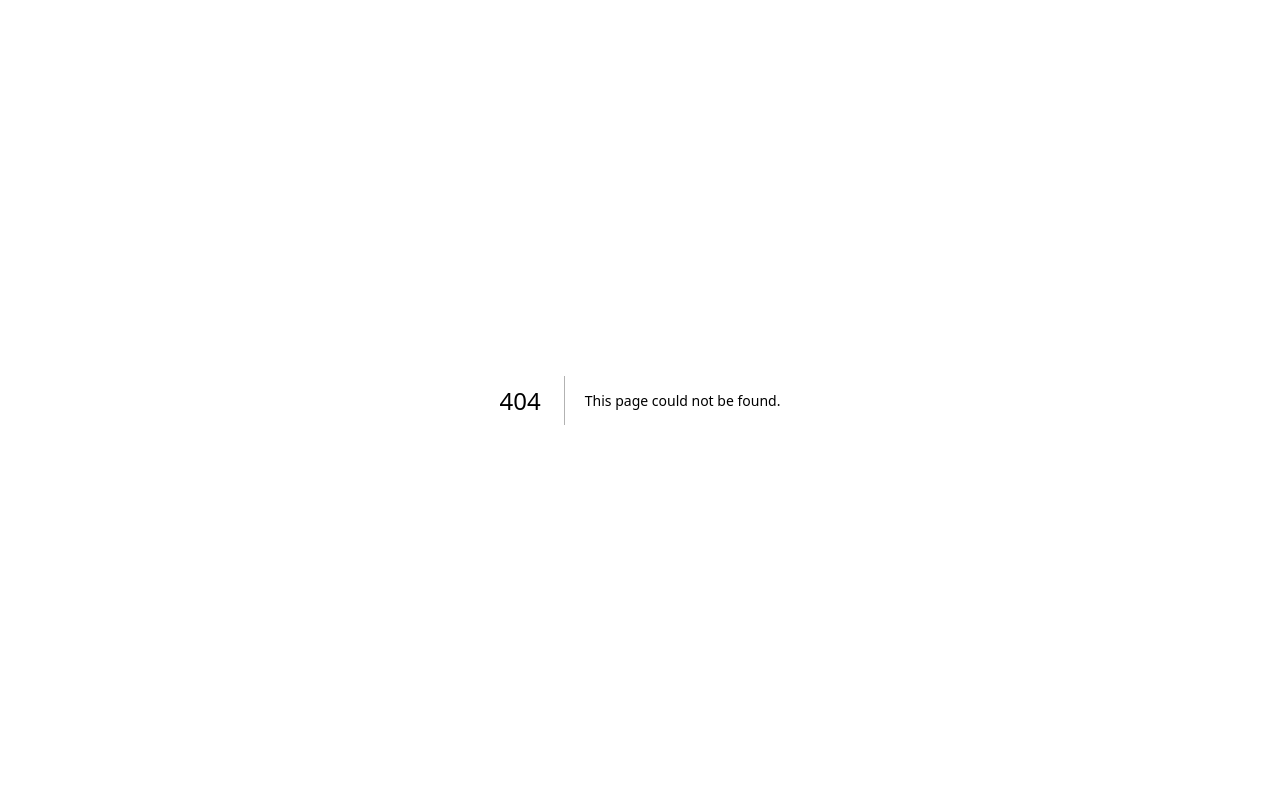
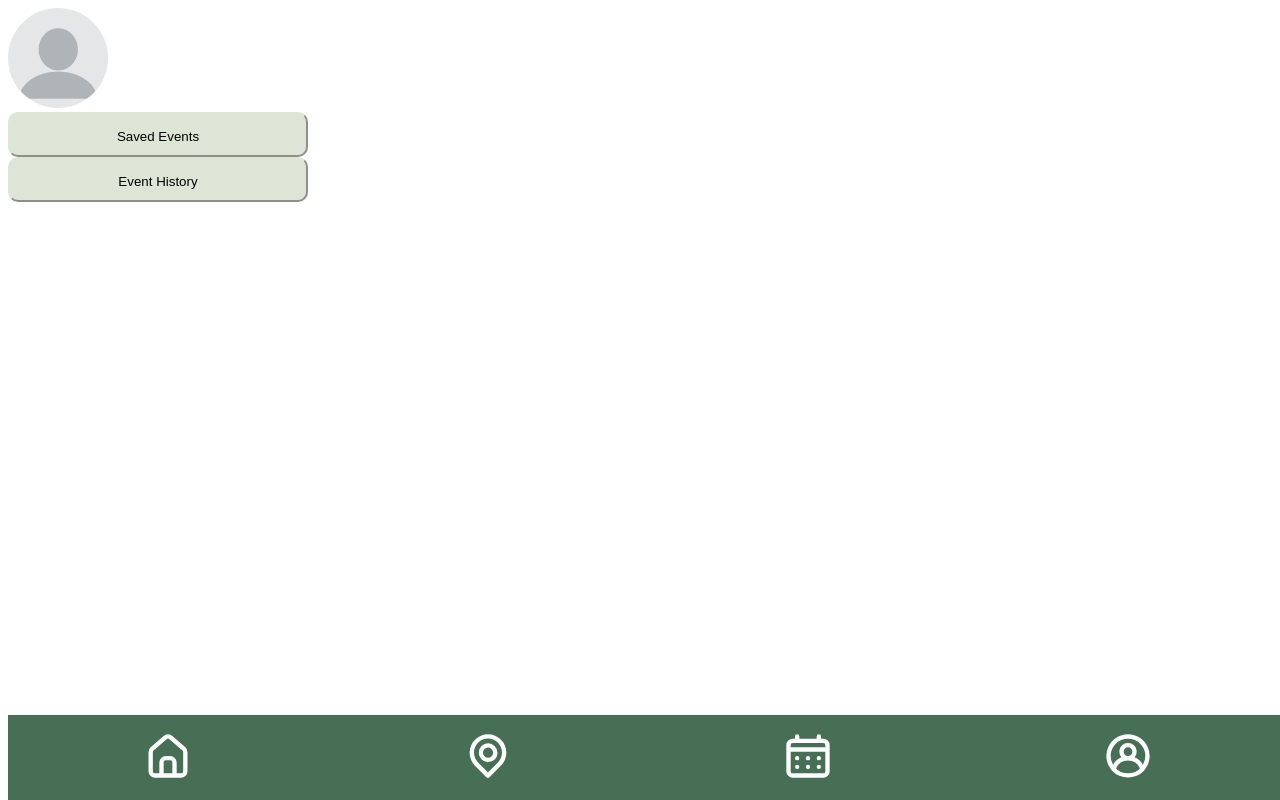
Before and after one commit to kianaamini1/ECO-Findr, a Next.js app: page /Profile in a window 1280 px wide. Before the commit this address had no page. Built offline with nearby package versions, Linux system fonts and the light colour scheme.

Commit message:
making profile buttons

```diff
--- /dev/null
+++ b/components/LargeButton/LargeButton.module.css
@@ -0,0 +1,17 @@
+.largeButton {
+    padding: 15px 40px;
+    cursor: pointer;
+    border-radius: 10px;
+    background-color: var(--paleGreen);
+    border-color: var(--paleGreen);
+    color: var(--black);
+    transition: background-color 0.3s ease, color 0.3s ease, box-shadow 0.3s ease;
+    width: 300px;
+    height: 45px;
+  }
+
+  .largeButton:hover {
+    background-color: var(--lightGreen);
+    color: var(--black);
+    box-shadow: 0 6px 10px rgba(0, 0, 0, 0.2);
+  }
--- /dev/null
+++ b/components/LargeButton/index.js
@@ -0,0 +1,12 @@
+import React from 'react';
+import styles from './LargeButton.module.css';
+
+const LargeButton = ({ className, text }) => {
+  return (
+    <button className={`${styles.largeButton} ${className}`}>
+      {text}
+    </button>
+  );
+};
+
+export default LargeButton;
--- a/components/Navigation/index.js
+++ b/components/Navigation/index.js
@@ -27,19 +27,19 @@
           <UilEstate className={styles.icon} />
         </button>
       </Link>
-      <Link href="/Page-Home">
+      <Link href="/Map">
         <button
           className={
-            selectedButton === "location"
+            selectedButton === "map"
               ? styles.selectedButton
               : styles.button
           }
-          onClick={() => handleButtonClick("location")}
+          onClick={() => handleButtonClick("map")}
         >
           <UilLocationPoint className={styles.icon} />
         </button>
       </Link>
-      <Link href="/Page-Home">
+      <Link href="/Calendar">
         <button
           className={
             selectedButton === "calender"
@@ -51,7 +51,7 @@
           <UilSchedule className={styles.icon} />
         </button>
       </Link>
-      <Link href="/Quiz">
+      <Link href="/Profile">
         <button
           className={
             selectedButton === "profile" ? styles.selectedButton : styles.button
--- a/pages/Page-Home.js
+++ b/pages/Page-Home.js
@@ -38,6 +38,7 @@
       <Cards title="Tree Planting" imgSrc="/images/tree-planting.jpeg" alt="tree-planting"/>
       <Cards title="Picnic" imgSrc="/images/picnic.jpeg" alt="picnic"/>
       </div>
+
       <NavigationBar/>
 
       </main>
--- /dev/null
+++ b/pages/Profile.js
@@ -0,0 +1,33 @@
+import Head from "next/head";
+import LargeButton from '@/components/LargeButton';
+import React from 'react';
+import { NavigationBar } from "@/components/Navigation";
+import styles from "@/styles/Profile.module.css";
+
+const Profile = () => {
+
+  return (
+    <>
+      <Head>
+    <title>Eco Findr</title>
+    <meta name="description" content="Generated by create next app" />
+    <meta name="viewport" content="width=device-width, initial-scale=1" />
+    <link rel="icon" href="/favicon.ico" />
+  </Head>
+
+  <img className={styles.profileImg} src="/images/blank-profile.webp" width={100} height={100}/>
+<div>
+      <LargeButton className={styles.lgBtn} text="Saved Events"/>
+      </div>
+      <div>
+      <LargeButton text="Event History"/>
+      </div>
+    <NavigationBar/>
+
+    </>
+
+
+  );
+};
+
+export default Profile;
--- /dev/null
+++ b/styles/Profile.module.css
@@ -0,0 +1,17 @@
+.main {
+    display: flex;
+    flex-direction: column;
+    justify-content: space-between;
+    align-items: center;
+    padding: 6rem;
+    min-height: 80vh;
+  }
+
+.lgBtn {
+    align-items: center;
+}
+
+.profileImg {
+    border-radius: 50px;
+
+}
```
Also changed, not shown: pages/Calendar.js (added), pages/Map.js (added), public/images/blank-profile.webp (added), styles/PageHome.module.css (line endings or trailing spaces), styles/globals.css (line endings or trailing spaces).
